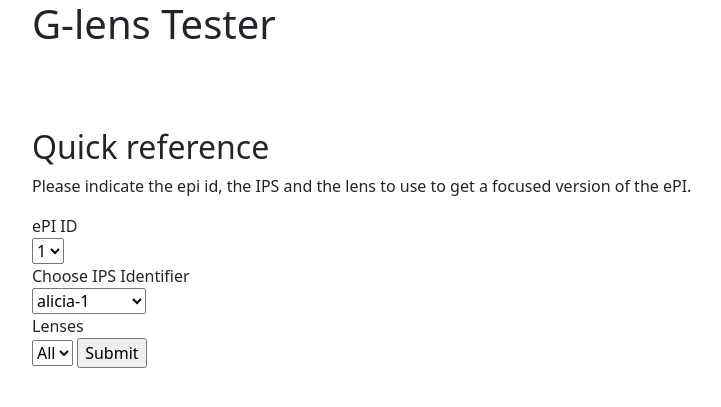
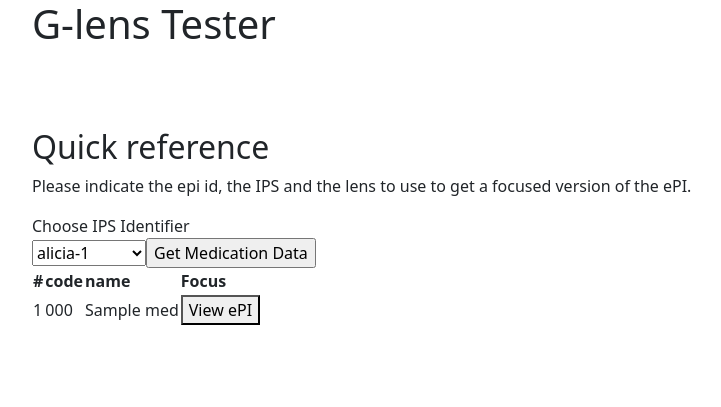
Before and after one commit to joofio/test-epi-fe, a Flask app: template epi_checker/templates/index.html in a window 1280 px wide. Shown: the top 407 px of the page, without its empty margins (50-771 px from the left). Run offline with Flask 3, Linux system fonts and the light colour scheme; the template is opened without the code that fills it: most values are stand-ins (such as "Sample title", 1, 10 or a date in 2020); a database or web service that is not in the repository returns one stand-in record (values such as "Sample title"); data that the repository does not hold is empty.

Commit message:
reformat

```diff
--- a/epi_checker/core.py
+++ b/epi_checker/core.py
@@ -6,7 +6,7 @@ import copy
 import uuid
 
 SERVER_URL = "https://fosps.gravitatehealth.eu/"  # prod
-SERVER_URL = "https://gravitate-health.lst.tfo.upm.es/"  # dev
+# SERVER_URL = "https://gravitate-health.lst.tfo.upm.es/"  # dev
 
 
 def separate_data(bundleid, patientIdentifier):
@@ -135,3 +135,24 @@ def adult_lenses(preprocessed_bundle, ips):
         return focused_bundle
     else:
         return preprocessed_bundle
+
+
+def parse_ips_med(ips):
+    """
+    Parses the IPS to get the medication list
+    """
+    medication = []
+    # print(ips)
+    result = evaluate(
+        ips, "Bundle.entry.where(resource.resourceType=='MedicationStatement')", []
+    )
+    for r in result:
+        med_ref = r["resource"]["medicationReference"]["reference"]
+        #  print(med_ref)
+        med = evaluate(ips, "Bundle.entry.where(fullUrl=='" + med_ref + "')", [])
+        # print("result", med)
+        med_identifier = med[0]["resource"]["code"]["coding"][0]["code"]
+        med_name = med[0]["resource"]["code"]["coding"][0]["display"]
+
+        medication.append({"code": med_identifier, "name": med_name})
+    return medication
--- a/epi_checker/templates/index.html
+++ b/epi_checker/templates/index.html
@@ -25,13 +25,7 @@
   <h2>Quick reference</h2>
 <p>Please indicate the epi id, the IPS and the lens to use to get a focused version of the ePI.</p>
 
-
-    <form action="/focused" method="post">
-        <label for="epi">ePI ID</label><br>
-        <select id="epi" name="epi">
-
-            <!-- Options will be filled by JavaScript -->
-        </select><br>
+<form action="/getmedicationips" method="post">
     <label for="ips">Choose IPS Identifier</label><br>
     <select id="ips" name="ips">
         <option value="alicia-1">alicia-1</option>
@@ -42,51 +36,47 @@
         <option value="Matilda-1">Matilda-1</option>
         <option value="Pedro-1">Pedro-1</option>
         <option value="0101010101">0101010101</option>
+        <input type="submit" value="Get Medication Data">
 
-        </select><br>
-
-        <label for="lenses">Lenses</label><br>
-        <select id="lenses" name="lenses">
-            <option value="">All</option>
-
-            <!-- Options will be filled by JavaScript -->
-        </select>
-        <!-- Other form elements -->
-
-        <input type="submit" value="Submit">
 </form>
 
+{% if medication %}
+
+<table style="border-color: black; border-width: 1;">
+<tr>
+    <th>#</th>
+    <th>code</th>
+    <th>name</th>
+    <th>Focus</th>
+
+</tr>
+{% for med in medication %}
+<tr>
+   <td>{{loop.index}}</td>
+    <td>{{med.code}}</td>
+    <td>{{med.name}}</td>
+    <td><button class="navigate-btn" data-url="/epi?identifier={{identifier}}&code=">View ePI</button></td>
+</tr>
+ {% endfor %}
+ </table>
+
+
     </div>
+
+
+{% endif %}
     </body>
 
-    <script>document.addEventListener('DOMContentLoaded', function() {
-        fetch('https://fosps.gravitatehealth.eu/focusing/lenses')
-            .then(response => response.json()) // assuming the response is in JSON format
-            .then(data => {
-                const dropdown = document.getElementById('lenses');
-                data["lenses"].forEach(item => {
-                    const option = document.createElement('option');
-                    option.value = item; // Adjust depending on your data structure
-                    option.textContent = item; // Adjust depending on your data structure
-                    dropdown.appendChild(option);
+    <script>
+        document.querySelectorAll('.navigate-btn').forEach(button => {
+          button.addEventListener('click', function() {
+            // Assuming the data you want to pass is in the first cell of the same row
+            const data = this.closest('tr').querySelectorAll('td')[1].textContent;
+            const baseUrl = this.getAttribute('data-url');
+            window.location.href = baseUrl + encodeURIComponent(data);
           });
-            })
-            .catch(error => console.error('Error:', error));
-    });</script>
-    <script>document.addEventListener('DOMContentLoaded', function() {
-        fetch('/get_all_bundles_with_preproc')
-            .then(response => response.json()) // assuming the response is in JSON format
-            .then(data => {
-                const dropdown = document.getElementById('epi');
-                data.forEach(item => {
-                    const option = document.createElement('option');
-                    option.value = item.id; // Adjust depending on your data structure
-                    option.textContent = item.id; // Adjust depending on your data structure
-                    dropdown.appendChild(option);
         });
-            })
-            .catch(error => console.error('Error:', error));
-    });</script>
+      </script>
 
 
 </html>
--- a/epi_checker/views.py
+++ b/epi_checker/views.py
@@ -2,7 +2,7 @@ from flask import render_template, request, jsonify
 from epi_checker import app
 import requests
 import json
-from epi_checker.core import separate_data, adult_lenses, SERVER_URL
+from epi_checker.core import separate_data, adult_lenses, SERVER_URL, parse_ips_med
 
 print(app.config)
 
@@ -15,16 +15,39 @@ def hello():
 @app.route("/focused", methods=["GET", "POST"])
 def render_focused():
     lens = request.form.get("lenses", "")
+    epi = request.form["code"]
     ips = request.form.get("ips", "")
-    epi = request.form.get("epi", "")
+    headers = {
+        "Accept": "application/json",
+        "Cache-Control": "no-cache",
+        "Pragma": "no-cache",
+    }
     print(lens, ips, epi)
-    headers = {"Accept": "application/json"}
+
+    searchset = requests.get(
+        SERVER_URL
+        + "epi/api/fhir/Composition?category=http://hl7.eu/fhir/ig/gravitate-health/CodeSystem/epicategory-cs|R&subject.identifier="
+        + epi,
+        headers=headers,
+    )
+    if searchset.json()["total"] == 0:
+        return "Error: no composition found", 404
+    else:
+        compositionid = searchset.json()["entry"][0]["resource"]["id"]
+    print(compositionid)
+    ### BUG on HAPI SERVER
+    bundle = requests.get(
+        SERVER_URL + "epi/api/fhir/Bundle?identifier=" + epi + "&_language=es",
+        headers=headers,
+    )
+    # print(bundle.json())
+    bundleid = bundle.json()["entry"][0]["resource"]["id"]
 
     BASE_URL = SERVER_URL + "focusing/focus/"
     # bundlepackageleaflet-2d49ae46735143c1323423b7aea24165?preprocessors=preprocessing-service-manual&lenses=lens-selector-mvp2_pregnancy&patientIdentifier=alicia-1
     focusing_url = (
         BASE_URL
-        + epi
+        + bundleid
         + "?preprocessors=preprocessing-service-manual&lenses="
         + lens
         + "&patientIdentifier="
@@ -33,6 +56,9 @@ def render_focused():
     print(focusing_url)
     x = requests.post(focusing_url, headers=headers)
     raw_data = x.json()
+    if x.status_code != 200:
+        return render_template("render-focused.html")
+
     # print(raw_data)
     for r in raw_data["entry"]:
         if r["resource"]["resourceType"] == "Composition":
@@ -101,3 +127,51 @@ def focusing(bundleid):
     # print(bundleid)
     f_bundle = adult_lenses(preprocessed_bundle, ips)
     return jsonify(f_bundle)
+
+
+@app.route("/getmedicationips", methods=["post"])
+def getmedicationips():
+    identifier = request.form.get("ips", "")
+
+    print("identifier ++++++++", identifier)
+    headers = {
+        "Accept": "application/json",
+        "Cache-Control": "no-cache",
+        "Pragma": "no-cache",
+    }
+    x = requests.get(
+        SERVER_URL + "ips/api/fhir/Patient/$summary?identifier=" + identifier,
+        headers=headers,
+    )
+    raw_data = x.json()
+
+    medication = parse_ips_med(raw_data)
+    # print(raw_data)
+    return render_template("index.html", medication=medication, identifier=identifier)
+
+
+@app.route("/epi", methods=["get"])
+def epi():
+    h = {"Cache-Control": "no-cache", "Pragma": "no-cache"}
+    code = request.args.get("code", "")
+    identifier = request.args.get("identifier", "")
+    print(code, identifier)
+    req_url = SERVER_URL + "epi/api/fhir/Bundle?identifier=" + code + "&_language=es"
+    print(req_url)
+    x = requests.get(req_url, headers=h)
+    raw_data = x.json()["entry"][0]["resource"]
+    #  print(raw_data)
+    if x.status_code != 200:
+        return render_template("render-focused.html")
+    # print(raw_data)
+    for r in raw_data["entry"]:
+        if r["resource"]["resourceType"] == "Composition":
+            ent = {"title": r["resource"]["title"]}
+            ent["div"] = []
+            for sec in r["resource"]["section"][0]["section"]:
+                # print(sec)
+
+                ent["div"].append((sec["title"], sec["text"]["div"]))
+    return render_template(
+        "render-focused.html", result=ent, identifier=identifier, code=code
+    )
```
Also changed, not shown: epi_checker/templates/render-focused.html (+56 -3 lines). Lines whose indentation alone changed are shown as unchanged.
